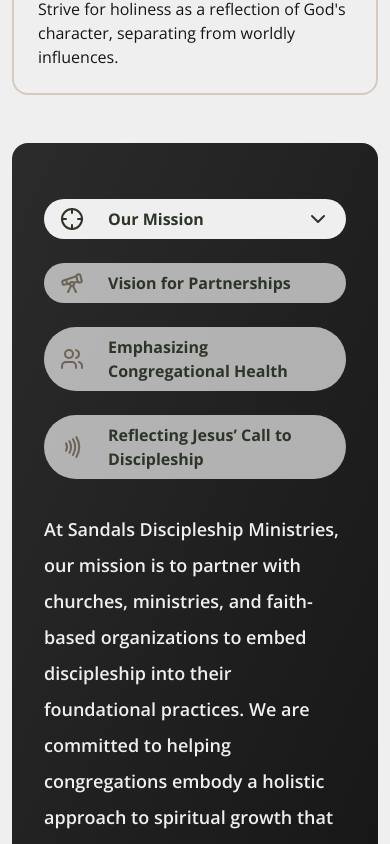
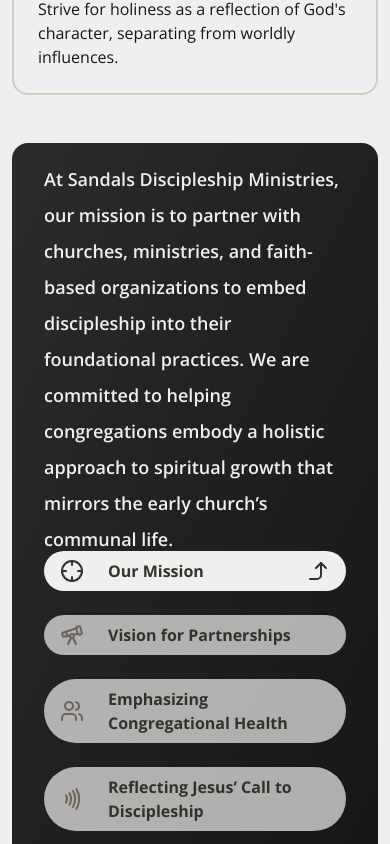
Before and after one commit to pandalexander/sandals-site, a React (Vite) app: page / in a window 390 px wide. Shown: the part 5733-6577 px from the top of the page. Built offline with nearby package versions, Linux system fonts and the light colour scheme.

Commit message:
Fix layout and sizing for mission section

```diff
--- a/src/components/Mission.jsx
+++ b/src/components/Mission.jsx
@@ -5,7 +5,7 @@
   Users,
   Nfc,
   ArrowRight,
-  ChevronDown,
+  CornerRightUp,
 } from "lucide-react";
 
 const Mission = () => {
@@ -37,7 +37,7 @@
       <div className="w-full flex justify-center">
         <section
           className="w-full max-w-7xl bg-gradient-to-br from-baseDark/90 to-baseDark rounded-2xl my-6 mx-3 py-14 px-8 md:px-12
-                flex flex-col items-center gap-8
+                flex flex-col-reverse items-center gap-8
 
                 lg:flex-row lg:justify-center lg:items-start xl:gap-28 lg:gap-16
                 "
@@ -52,7 +52,7 @@
                       selectedMission == index
                         ? "bg-baseLight text-primaryDark"
                         : "bg-baseLight/70 text-accentTertiary"
-                    }  flex justify-between items-center font-bold rounded-full px-4 py-2  hover:translate-x-1 duration-300 transition-all ease-in-out text-center`}
+                    }  flex justify-between items-center font-bold rounded-full px-4 py-2 hover:-translate-y-1 lg:hover:translate-x-1 lg:hover:translate-y-0 duration-300 transition-all ease-in-out text-center`}
                   >
                     <div className="flex gap-6 items-center text-left">
                       <item.icon className="min-w-6 min-h-6" />
@@ -68,7 +68,7 @@
                       />
                     </span>
                     <span className="block lg:hidden">
-                      <ChevronDown
+                      <CornerRightUp
                         className={`${
                           selectedMission == index
                             ? " text-primaryDark opacity-100"
@@ -81,7 +81,7 @@
               );
             })}
           </header>
-          <div className="flex-1 text-baseLight leading-loose font-semibold text-lg">
+          <div className="md:h-60 h-80 flex items-center lg:flex-1 text-baseLight leading-loose font-semibold text-lg">
             <p>{missionData[selectedMission].copy}</p>
           </div>
         </section>{" "}
```
